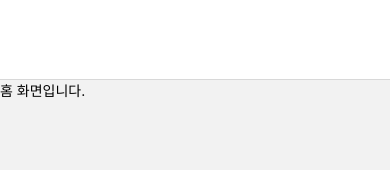
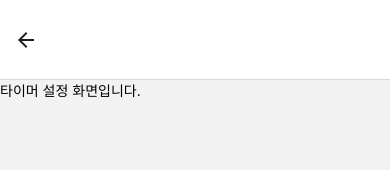
Before and after one commit to seungyeonkk/kuzal-exercise, a React Native app: screen /TimerSetting in a window 390 px wide. Before the commit this address had no page. Shown: the top 170 px of the page. Built offline with nearby package versions, Linux system fonts and the light colour scheme.

Commit message:
add TimerSetting view

```diff
--- a/app/navigations/Stack.js
+++ b/app/navigations/Stack.js
@@ -2,7 +2,7 @@ import React from 'react';
 import {createStackNavigator} from "@react-navigation/stack";
 import { theme } from "../style/theme";
 import Home from "../pages/Home";
-
+import TimerSetting from "../pages/TimerSetting";
 
 const Stack = createStackNavigator();
 
@@ -23,6 +23,11 @@ const StackNavigation = () => {
                     headerShown: true
                 }}
             />
+            <Stack.Screen name="TimerSetting" component={TimerSetting}
+                  options={{
+                      headerShown: true
+                  }}
+            />
         </Stack.Navigator>
     );
 };
--- a/app/pages/Home.js
+++ b/app/pages/Home.js
@@ -1,13 +1,15 @@
 import React from "react";
-import { View, Text } from "react-native";
+import { View, Text, Button } from "react-native";
 
 
 
-const Home = () => {
+const Home = ({ navigation }) => {
 
     return (
         <View>
             <Text>홈 화면입니다.</Text>
+            <Button title="운동 설정 화면" onPress={ () => navigation.navigate('TimerSetting')}>
+            </Button>
         </View>
     );
 }
--- /dev/null
+++ b/app/pages/TimerSetting.js
@@ -0,0 +1,15 @@
+import React from "react";
+import { View, Text } from "react-native";
+
+
+
+const TimerSetting = () => {
+
+    return (
+        <View>
+            <Text>타이머 설정 화면입니다.</Text>
+        </View>
+    );
+}
+
+export default TimerSetting;
```
